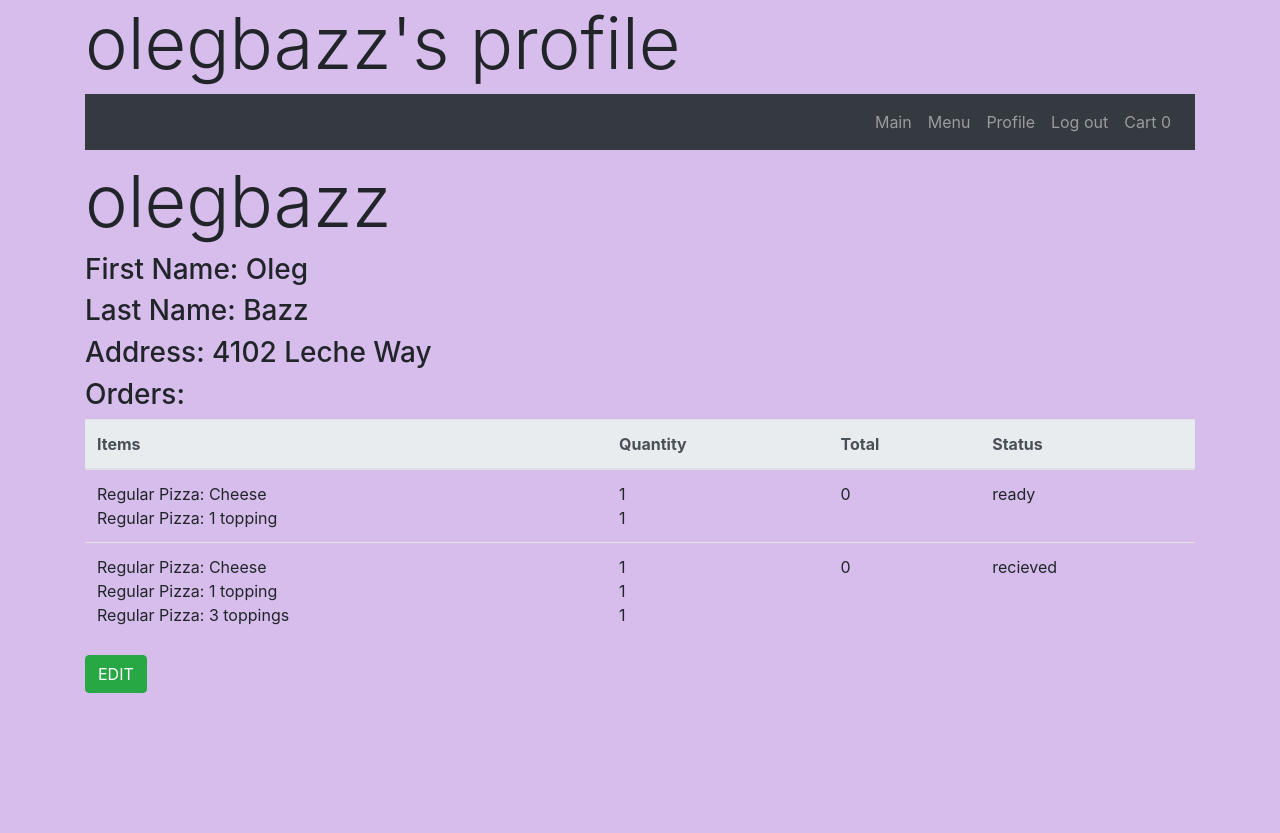
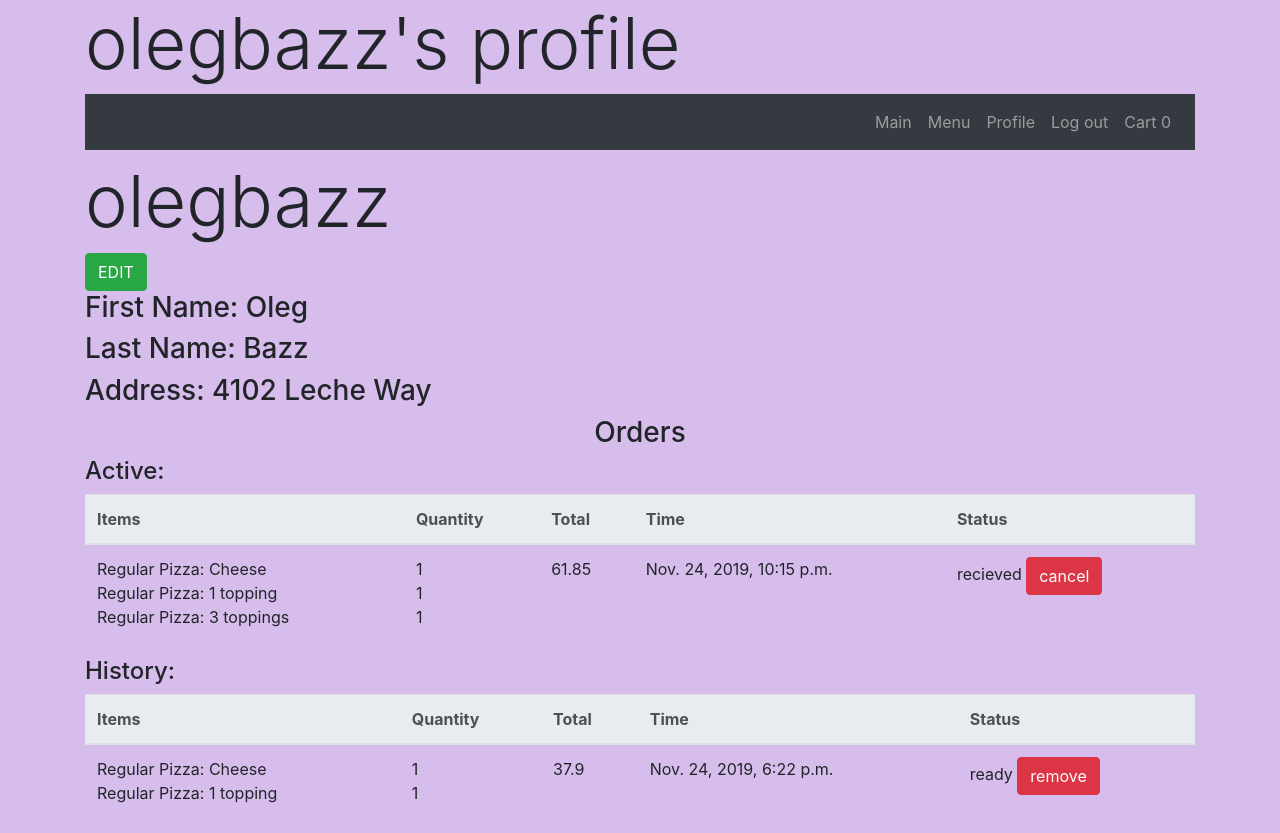
Before and after one commit to olegesan/pizza_project, a Django app: a page that uses orders/templates/orders/profile.html in a window 1280 px wide. Before the commit the page ends 693 px from the top, so only its background shows below. Run offline with Django 3.2, Linux system fonts and the light colour scheme; a user stored in the database is signed in; data comes from the database, SQL or seed files in the repository; both versions use the stored data as it was after the commit; some libraries are stand-ins or nearby versions.

Commit message:
updated profile page

```diff
--- a/orders/admin.py
+++ b/orders/admin.py
@@ -1,5 +1,5 @@
 from django.contrib import admin
-from .models import Size, MenuItem, Category, Kind, Profile, Cart, OrderStatus, Order
+from .models import Size, MenuItem, Category, Kind, Profile, Cart, OrderStatus, Order, StatusCatergory
 admin.site.register(Size)
 # admin.site.register(Price)
 admin.site.register(MenuItem)
@@ -9,6 +9,7 @@ admin.site.register(Profile)
 admin.site.register(Cart)
 admin.site.register(OrderStatus)
 admin.site.register(Order)
+admin.site.register(StatusCatergory)
 
 
 
--- a/orders/models.py
+++ b/orders/models.py
@@ -2,6 +2,7 @@ from django.db import models
 from django.contrib.auth.models import User
 from django.db.models.signals import post_save
 from django.dispatch import receiver
+
 
 ###
 ### support
@@ -50,8 +51,13 @@ class MenuItem(models.Model):
 """
 ordering system
 """
+class StatusCatergory(models.Model):
+    status_category = models.CharField(max_length=64)
+    def __str__(self):
+        return f'{self.status_category}'
 
 class OrderStatus(models.Model):
+    status_category =  models.ForeignKey(StatusCatergory, on_delete=models.CASCADE, related_name='statuses_cat', blank=True, default = 1)
     status = models.CharField(max_length=64)
     def __str__(self):
         return f"{self.status}"
@@ -73,10 +79,17 @@ class Cart(models.Model):
 class Order(models.Model):
     item = models.ManyToManyField(Cart, related_name='order_items')
     user = models.ForeignKey(User, on_delete=models.CASCADE, related_name='user_order', blank=False, null = False)
-    status = models.ForeignKey(OrderStatus,on_delete = models.CASCADE, related_name='order_statuses', blank = False, null = False)
+    status = models.ForeignKey(OrderStatus,on_delete = models.CASCADE, related_name='order_statuses', blank = False, null = False, default = 3)
+    date = models.DateTimeField(auto_now_add=True, blank=True, null=True)
     def __str__(self):
-        return f'User: {self.user} content: {self.item.all()} status: {self.status}'
-
+        return f'User: {self.user} Time:{self.date} content: {self.item.all()} status: {self.status}'
+    def price(self):
+        output = 0
+        for cart in self.item.all():
+            output+= cart.price()
+        return round(output,2)
+    class Meta:
+        ordering = ['-date']
 '''
 profile system
 '''
--- a/orders/static/orders/script.js
+++ b/orders/static/orders/script.js
@@ -238,3 +238,18 @@ $('#order').click(function(){
         total_zero();
     })
 })
+//cancel order section
+$('.cancel_order').click(function(){
+    id = $(this).parent().parent().parent().attr('id')
+    console.log(id)
+    $.ajax({
+        url:`/${user}/`,
+        type: 'DELETE',
+        data:{'id':id,
+    'user': user}
+    })
+    .done(function(){
+        $('#'+id).remove()
+    })
+})
+$('.del').css('cursor', 'pointer')
--- a/orders/templates/orders/profile.html
+++ b/orders/templates/orders/profile.html
@@ -3,7 +3,7 @@
 {%block h1%} <h1 class="title container display-3">{{user}}'s profile</h1> {%endblock%}
 {% block body%}
     <div class="container">
-        <h2 class="display-3">{{user}}</h2>
+        <h2 class="display-3">{{user}}</h2> <a href="edit/"><button class="btn btn-success">EDIT</button></a>
         {% if user.profile.firstname %}
         <h3>First Name: {{user.profile.firstname}}</h3>
         {%endif%}
@@ -13,19 +13,24 @@
         {%if user.profile.address %}
         <h3>Address: {{user.profile.address}}</h3>
         {%endif%}
-        <table class='table w-100'>
-            <h3>Orders:</h3>
+
+            <h3 class='text-center'>Orders</h3>
+            {% for status in order_cat%}
+            <table class='table w-100'>
+            <h4>{{status}}:</h4>
             <thead class='thead-light'>
                 <tr>
                     <th>Items</th>
                     <th>Quantity</th>
                     <th>Total</th>
+                    <th>Time</th>
                     <th>Status</th>
                 </tr>
             </thead>
             <tbody>
                 {%for order in user.profile.orders.all%}
-                <tr>
+                {% if order.status.status_category.status_category == status.status_category%}
+                <tr id={{order.id}}>
                     <td>
                         {%for item in order.item.all%}
                         <div> {{item.item}}</div>
@@ -37,15 +42,21 @@
                         {%endfor%}
                     </td>
                     <td>
-                        <div> {{order.item.first.total_price}}</div>
+                        <div> {{order.price}}</div>
                     </td>
                     <td>
-                        <div> {{order.status}}</div>
+                        <div> {{order.date}}</div>
+                    </td>
+                    <td>
+                        <div> {{order.status}} <span class="cancel_order btn btn-danger">{%if status.status_category != 'History' %} cancel {%else%} remove {%endif%}</span></div>
                     </td>
                 </tr>
+                {% endif%}
                 {%endfor%}
             </tbody>
+
         </table>
-        <a href="edit/"><button class="btn btn-success">EDIT</button></a>
+        {%endfor%}
+
     </div>
 {%endblock%}
--- a/orders/views.py
+++ b/orders/views.py
@@ -1,7 +1,7 @@
 from django.http import HttpResponse, HttpResponseRedirect, QueryDict, JsonResponse
 from django.shortcuts import render, redirect
 from django.urls import reverse
-from .models import Size, MenuItem, Category, Kind, Cart, Order, Profile, OrderStatus
+from .models import Size, MenuItem, Category, Kind, Cart, Order, Profile, OrderStatus, StatusCatergory
 from django.contrib.auth.models import User
 from django.contrib.auth import authenticate, login, logout
 from django.contrib.messages import get_messages
@@ -85,18 +85,33 @@ def logout_func(request):
     except:
         return HttpResponse('something went suuuper wrong, perhaps you were not logged in')
 '''
-profile logic
+profile page logic
 '''
 def profile_open(request, user):
-     if request.user.is_authenticated and str(request.user) == user:
-        content={
-            'user' : User.objects.get(username=user),
-            'Auth' : request.user.is_authenticated
-        }
-        u = User.objects.get(username=user)
-        print(u.profile.orders.all())
-        return render(request,'orders/profile.html', content)
-        # return HttpResponse('you are not supposed to be here, bruh')
+    if request.method=='GET':
+        if request.user.is_authenticated and str(request.user) == user:
+            content={
+                'user' : User.objects.get(username=user),
+                'Auth' : request.user.is_authenticated,
+                'active': User.objects.get(username=user).profile.orders.filter(status_id=2),
+                'order_cat':StatusCatergory.objects.all()
+            }
+            # print(u.profile.orders.all())
+            return render(request,'orders/profile.html', content)
+            # return HttpResponse('you are not supposed to be here, bruh')
+    #deleteing order logig
+    elif request.method == 'DELETE':
+        data = QueryDict(request.body)
+        username = data['user']
+        order_id = data['id']
+        # username = request.POST['user']
+        # item_id = request.POST['id']
+        order = Order.objects.filter(pk=order_id)
+
+        order.delete()
+        print('Success deleting')
+        return HttpResponse(status=200)
+        return HttpResponse('you try to DELETE something')
 
 def profile_edit(request, user):
     if request.method == "GET":
```
Also changed, not shown: db.sqlite3, orders/migrations/0023_auto_20191124_1322.py (added), orders/migrations/0024_orderstatus_status_category.py (added).
